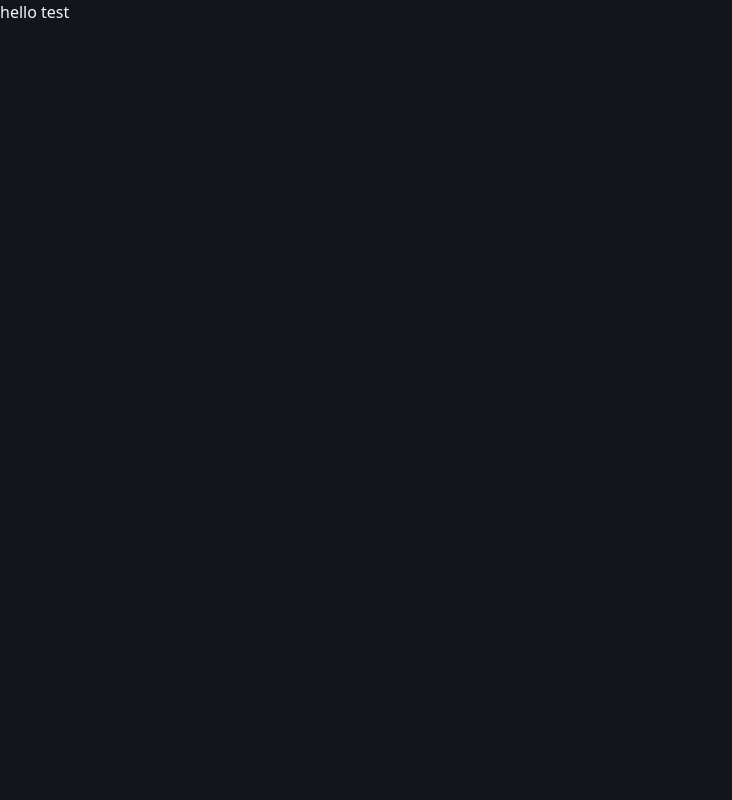
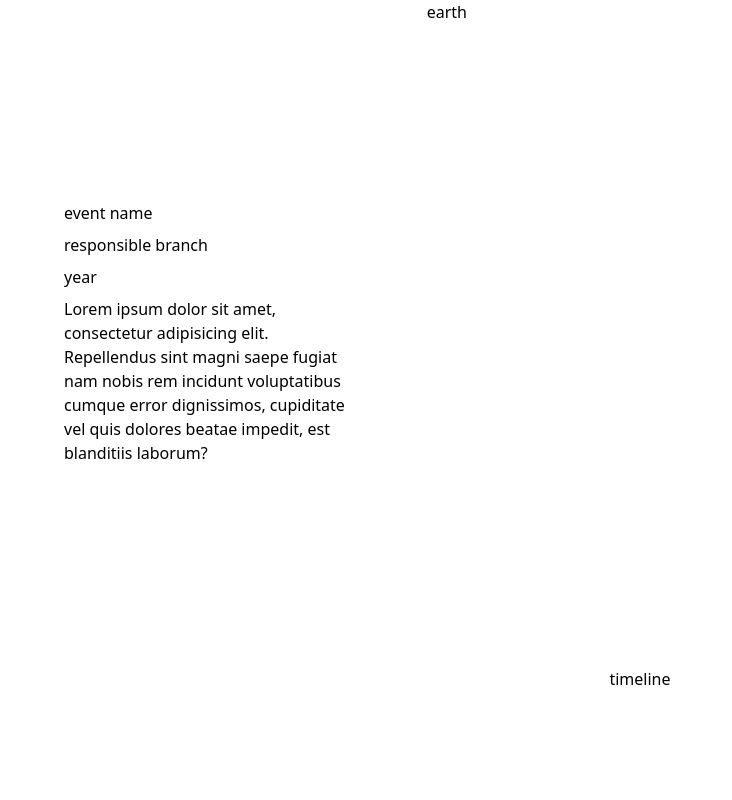
Before and after one commit to jdcalvelli/transcending-boundaries, an Astro site in the folder jd-web-frontend-test/: page / in a window 1280 px wide. Shown: the whole page, without its empty margins (0-732 px from the left). Built offline with nearby package versions, Linux system fonts and the light colour scheme; Astro itself is replaced by a stand-in of ours.

Commit message:
basic layout

```diff
--- /dev/null
+++ b/jd-web-frontend-test/src/components/Earth.svelte
@@ -0,0 +1,11 @@
+<script>
+
+</script>
+
+<div class="w-4/6">
+    <h1> earth </h1>
+</div>
+
+<style>
+
+</style>
--- /dev/null
+++ b/jd-web-frontend-test/src/components/Sidebar.svelte
@@ -0,0 +1,16 @@
+<script>
+
+</script>
+
+<div class="w-2/6 p-16 flex flex-col gap-2 place-content-center">
+    <h1> event name </h1>
+    <h3> responsible branch </h3>
+    <h3> year </h3>
+    <p>
+        Lorem ipsum dolor sit amet, consectetur adipisicing elit. Repellendus sint magni saepe fugiat nam nobis rem incidunt voluptatibus cumque error dignissimos, cupiditate vel quis dolores beatae impedit, est blanditiis laborum?
+    </p>
+</div>
+
+<style>
+
+</style>
--- /dev/null
+++ b/jd-web-frontend-test/src/components/Timeline.svelte
@@ -0,0 +1,11 @@
+<script>
+
+</script>
+
+<div class="h-full flex place-content-center">
+    <h1> timeline </h1>
+</div>
+
+<style>
+
+</style>
--- a/jd-web-frontend-test/src/layouts/Layout.astro
+++ b/jd-web-frontend-test/src/layouts/Layout.astro
@@ -26,8 +26,6 @@ const { title } = Astro.props;
 	}
 	html {
 		font-family: system-ui, sans-serif;
-		background: #13151a;
-		background-size: 224px;
 	}
 	code {
 		font-family:
--- a/jd-web-frontend-test/src/pages/index.astro
+++ b/jd-web-frontend-test/src/pages/index.astro
@@ -1,10 +1,19 @@
 ---
+import Earth from '../components/Earth.svelte';
+import Sidebar from '../components/Sidebar.svelte';
+import Timeline from '../components/Timeline.svelte';
 import Layout from '../layouts/Layout.astro';
 ---
 
 <Layout title="testing">
-	<main>
-		<h1> hello test </h1>
+	<main class="w-screen h-screen flex flex-col">
+		<div class="flex w-full h-5/6">
+			<Sidebar />
+			<Earth />
+		</div>
+		<div class="h-1/6">
+			<Timeline />
+		</div>
 	</main>
 </Layout>
 
```
